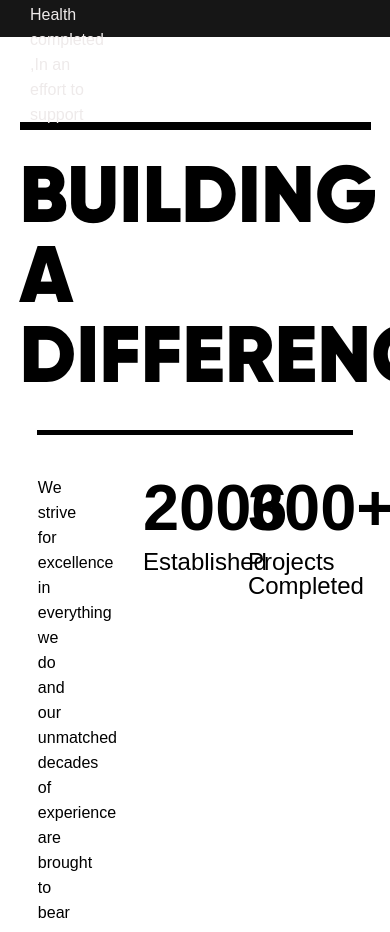
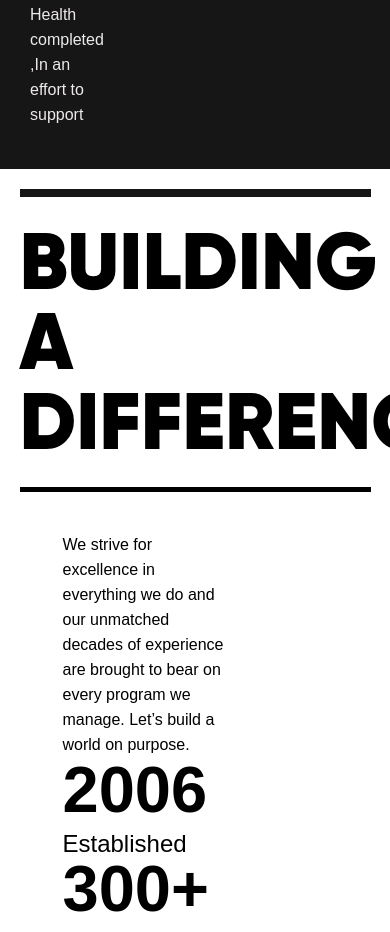
Before and after one commit to Md7113/Porter-LLC, a React (Create React App) app: page / in a window 390 px wide. Shown: the part 802-1734 px from the top of the page. Built offline with nearby package versions, Linux system fonts and the light colour scheme; grey boxes are pictures that could not be loaded; a web font is replaced by a local one.

Commit message:
finished the project responsiveness

```diff
--- a/src/components/header/Header.js
+++ b/src/components/header/Header.js
@@ -1,8 +1,8 @@
 import React, {useState} from 'react';
 import {Link} from 'react-router-dom';
 import NavBar from './Navbar';
-import logo from '../../images/logo_porter_black.svg';
-import logoVideo from '../../images/Porter_Logo_Animation.mp4';
+// import logo from '../../images/logo_porter_black.svg';
+import logoVideo from '../../images/porter-cropped.mp4';
 import '../../css/header/Header.css'
 
 function Header() {
@@ -19,14 +19,14 @@ function Header() {
     return(
         <header className="header_container">
 			<Link to="/" className="logo_link">
-				{/* <div className="logoVid">
+				<div className="logoVid">
 				<video src={logoVideo} autoPlay muted preload="auto"/>
-				</div> */}
-				<img
+				</div>
+				{/* <img
 					className="logo_img"
 					src={logo}
 					alt="Porter logo"
-				/>
+				/> */}
 			</Link>
 			<nav className="nav_container">
 				<ul className="navbar_nav">
--- a/src/components/home/HomeHero.js
+++ b/src/components/home/HomeHero.js
@@ -4,7 +4,7 @@ import '../../css/home/HomeHero.css'
 
 const HomeHero = () => {
     return (
-        <div >
+        <div className= 'homeContentContainer'>
             <h2 className="intro_title">BUILDING A DIFFERENCE</h2>
             <HomeContent />
         </div>
--- a/src/css/components/CardsContainer.css
+++ b/src/css/components/CardsContainer.css
@@ -1,10 +1,12 @@
 .card_row {
     display: flex;
     justify-content: space-evenly;
+    flex-wrap: wrap;
 }
 
 .card_row div {
     width: 33%;
+    min-width: 265px;
 }
 
 .border_top {
@@ -30,3 +32,11 @@
     margin-left: 5%;
     margin-right: 36%;
 }
+
+/* @media screen and (min-width: 1600px) {
+    .card_row {
+        display: flex;
+        justify-content: space-evenly;
+        flex-wrap: wrap;
+    }
+} */
--- a/src/css/home/HomeContent.css
+++ b/src/css/home/HomeContent.css
@@ -1,11 +1,12 @@
 .display_rows > div {
-	margin: 20px 5%;
+	margin: 20px 0;
 }
 
 .line_spacing {
 	line-height: 25px;
 }
 
-.display_rows {
-	margin: 5%;
+.display_rows > hr {
+	margin: 20px 0;
+	width: 65%;
 }
--- a/src/css/home/HomeHero.css
+++ b/src/css/home/HomeHero.css
@@ -1,7 +1,14 @@
 .intro_title {
     font-family: var(--title_font);
-    margin: 85px 5% 30px;
+    /* margin: 85px 5% 30px; */
     padding-top: 30px;
     font-size: 80px;
-    border-top: 8px solid black;
+    border-top: 8px solid var(--porter_black);
 }
+
+.homeContentContainer{
+    padding: 5%;
+    display: flex;
+    flex-direction: column;
+    justify-content: space-evenly;
+}
--- a/src/css/pages/AllProjects.css
+++ b/src/css/pages/AllProjects.css
@@ -1,5 +1,5 @@
 .allProjectsContainer {
-	padding: 60px;
+	padding: min(30px, 5%);
     background-color: var(--porter_black);
 }
 .allProjectsContainer hr{
@@ -8,7 +8,7 @@
 }
 
 .allProjectsContainer h2 {
-	color: var(--red_orange);
+	color: var(--ebb_white);
 	font-size: 65px;
 	border-top: 8px solid var(--red_orange);
 	margin-bottom: 20px;
@@ -29,9 +29,8 @@
     flex-direction: column;
     align-items: center;
     background-color: var(--ebb_white);
-    width: 30vw;
-    min-width: 300px;
-    max-width:520px;
+    width: 520px;
+    height: 515px;
 }
 .imageCard:hover {
    border: solid 5px var(--red_orange);
@@ -45,6 +44,40 @@
 }
 .projectImg{
     width: 100%;
-    height: 40vh;
-    /* object-fit: contain; */
+     height: 340px;
+    object-fit: cover;
 }
+
+@media screen and (max-width:760px){
+    .allProjects {
+        gap:0px;
+        padding: 0;
+    }
+    .imageCard {
+        margin-top: 30px;
+        width: 420px;
+        height: 415px;
+    }
+}
+
+@media screen and (max-width:465px){
+    .allProjectsContainer h2 {
+        font-size: 45px;
+    }
+    .imageCard {
+        width: 320px;
+        height: 315px;
+    }
+    .projectTitle {
+        color: black;
+        font-size: 28px;
+        margin: 20px;
+        line-height: 35px;
+        font-weight: 600;
+    }
+    .projectTitle {
+        font-size: 18px;
+        margin: 20px;
+        line-height: 25px;
+    }
+}
--- a/src/css/pages/Contact.css
+++ b/src/css/pages/Contact.css
@@ -1,5 +1,6 @@
 .contactMe {
 	padding: 60px;
+	background-color: var(--eb_white);
 }
 .contactMe h2 {
 	color: var(--porter_black);
@@ -22,6 +23,7 @@
 	justify-content: center;
 }
 .input {
+	background-color: white;
 	padding: 20px;
 	margin: 20px;
 	width: 40%;
@@ -30,6 +32,7 @@
 	outline: 2px solid var(--red_orange);
 }
 .inputTextArea {
+	background-color: white;
 	width: 84%;
 	margin: 20px 75px;
 	height: 100px;
--- a/src/css/pages/Services.css
+++ b/src/css/pages/Services.css
@@ -10,7 +10,7 @@
 }
 
 .servicesContainer h2 {
-	color: var(--red_orange);
+	color: var(--ebb_white);
 	font-size: 65px;
 	border-top: 8px solid var(--red_orange);
 	margin-bottom: 20px;
@@ -36,7 +36,7 @@
     max-width:520px;
 }
 .serviceTitle {
-    color: white;
+    color: var(--ebb_white);
     font-size: 32px;
     margin: 20px;
     padding-bottom: 10px;
@@ -44,7 +44,7 @@
     border-bottom: 3px solid var(--red_orange)
 }
 .serviceDescription{
-    color: white;
+    color: var(--ebb_white);
     line-height: 30px;
     font-size: 20px;
 }
```
Also changed, not shown: 1 other file (tests, documents, lock files or other folders).
